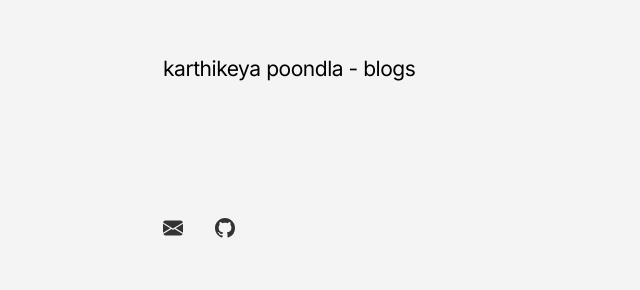
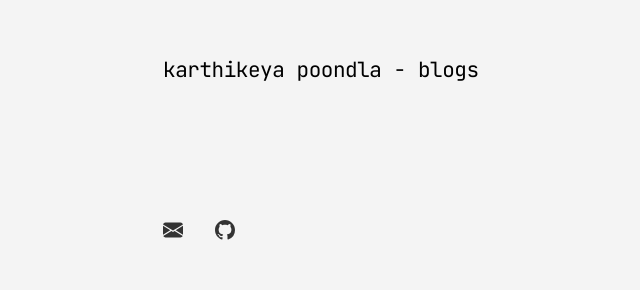
Before and after one commit to rthponder/rthponder.github.io, a plain HTML site: page blogs/index.html in a window 1280 px wide. Shown: the whole page, without its empty margins (43-683 px from the left). Drawn offline with Linux system fonts and the light colour scheme; files whose address does not match are found by name.

Commit message:
changes made

```diff
--- a/blogs/index.html
+++ b/blogs/index.html
@@ -5,7 +5,7 @@
   <meta name="viewport" content="width=device-width, initial-scale=1" />
 <link rel="preconnect" href="https://fonts.googleapis.com">
 <link rel="preconnect" href="https://fonts.gstatic.com" crossorigin>
-<link href="https://fonts.googleapis.com/css2?family=Inter:ital,opsz,wght@0,14..32,100..900;1,14..32,100..900&display=swap" rel="stylesheet">
+<link href="https://fonts.googleapis.com/css2?family=JetBrains+Mono:ital,wght@0,100..800;1,100..800&display=swap" rel="stylesheet">
   <link href="../styles/style.css" rel="stylesheet" />
   <title>blogs - karthikeya poondla</title>
   <script src="scripts/email-protection.js" defer></script>
--- a/styles/style.css
+++ b/styles/style.css
@@ -1,6 +1,6 @@
 html {
   font-size: 21px;
-  font-family: "Inter", sans-serif;
+  font-family: "JetBrains Mono", monospace;
   background-color: #F4F4F4;
   color: #000;
   font-weight: 300;
```
Also changed, not shown: index.html (+1 -1 lines), projects/index.html (+1 -1 lines).
